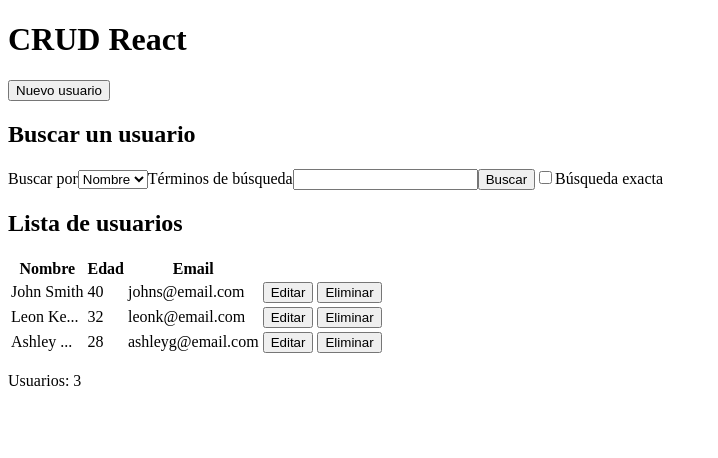
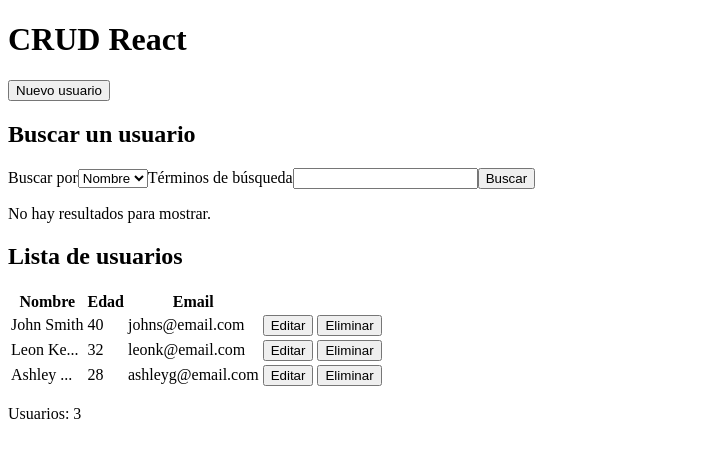
Before and after one commit to Dyrran/crud-react-dyrran, a React (Vite) app: page / in a window 1280 px wide. Shown: the top 458 px of the page, without its empty margins (0-718 px from the left). Built offline with nearby package versions, Linux system fonts and the light colour scheme.

Commit message:
Lógica del CRUD lista

```diff
--- a/src/components/MainForm/LocalForm.jsx
+++ b/src/components/MainForm/LocalForm.jsx
@@ -63,9 +63,9 @@
         }
     }
 
-    let handleCheckboxChange = ( event ) => {
-        setSensChecked(event.target.checked)
-    }
+    // let handleCheckboxChange = ( event ) => {
+    //     setSensChecked(event.target.checked)
+    // }
 
     // Add user to list
     function fnAdd(email, name, age) {
@@ -157,8 +157,8 @@
             <label>Términos de búsqueda</label>
             <input type="text" name="searchValue" value={searchValue} onChange={handleSearch}/>
             <button onClick={() => fnSearch()}>Buscar</button>
-            <input type="checkbox" name="searchCaseSensitive" checked={isSensChecked} onChange={handleCheckboxChange}/>
-            <label for="searchCaseSensitive">Búsqueda exacta</label>
+            {/* <input type="checkbox" name="searchCaseSensitive" checked={isSensChecked} onChange={handleCheckboxChange}/>
+            <label for="searchCaseSensitive">Búsqueda exacta</label> */}
             {
                 usersFiltered.length > 0 && (
                     <UserListForm
@@ -170,6 +170,11 @@
                         btnLabel2="Eliminar"
                         triggerBtnDisable={disableButtons}
                     />
+                )
+            }
+            {
+                usersFiltered.length <= 0 && (
+                    <p>No hay resultados para mostrar.</p>
                 )
             }
 
```
